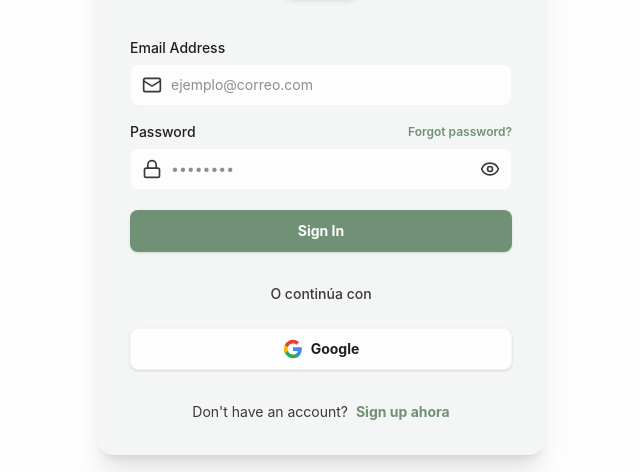
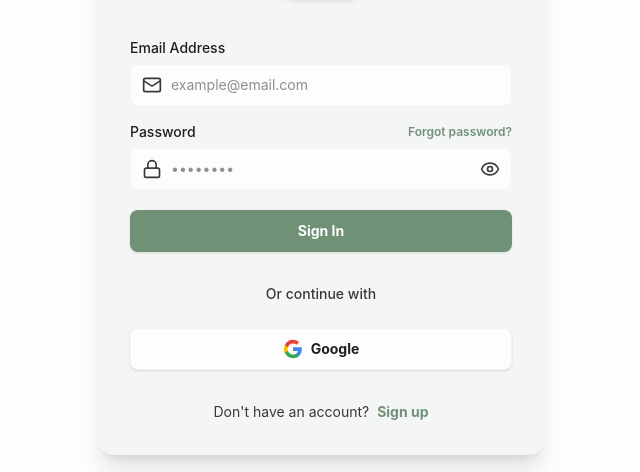
Before and after one commit to manuel-deleon/daily-games-hub, a React (Vite) app: page /login in a window 1280 px wide. Shown: the part 238-710 px from the top of the page, without its empty margins (319-959 px from the left). Built offline with nearby package versions, Linux system fonts and the light colour scheme; no server answers.

Commit message:
fix(v2): properly apply Phase 1 bugfixes

```diff
--- a/src/components/Auth.tsx
+++ b/src/components/Auth.tsx
@@ -147,7 +147,7 @@ export function Auth() {
                   autoComplete="email"
                   required
                   className="block w-full pl-10 pr-3 py-2.5 border bg-background border-border rounded-lg text-foreground focus:outline-none focus:ring-2 focus:ring-primary focus:border-transparent transition-all sm:text-sm"
-                  placeholder="ejemplo@correo.com"
+                  placeholder="example@email.com"
                   value={email}
                   onChange={(e) => setEmail(e.target.value)}
                 />
@@ -212,7 +212,7 @@ export function Auth() {
               {isLoading ? (
                 <Loader2 className="w-5 h-5 animate-spin" />
               ) : isResettingPassword ? (
-                'Enviar correo de recuperación'
+                'Send recovery email'
               ) : isLogin ? (
                 'Sign In'
               ) : (
@@ -229,7 +229,7 @@ export function Auth() {
                 <div className="w-full border-t border-border" />
               </div>
               <div className="relative flex justify-center text-sm">
-                <span className="px-3 bg-card text-muted-foreground font-medium">O continúa con</span>
+                <span className="px-3 bg-card text-muted-foreground font-medium">Or continue with</span>
               </div>
             </div>
 
@@ -282,7 +282,7 @@ export function Auth() {
                 onClick={() => setIsLogin(!isLogin)}
                 className="font-bold text-primary hover:opacity-80 transition-colors ml-1"
               >
-                {isLogin ? "Sign up ahora" : "Sign in"}
+                {isLogin ? "Sign up" : "Sign in"}
               </button>
             </p>
           )}
--- a/src/components/Layout.tsx
+++ b/src/components/Layout.tsx
@@ -15,7 +15,7 @@ export function Layout() {
   const [toastMessage, setToastMessage] = useState<string | null>(null);
 
   useEffect(() => {
-    async function loadProfile() {
+    const loadProfile = async () => {
       const { data: { session } } = await supabase.auth.getSession();
       if (!session) {
         navigate('/login');
@@ -35,6 +35,17 @@ export function Layout() {
 
     loadProfile();
   }, [navigate]);
+
+  useEffect(() => {
+    const handleProfileUpdated = async () => {
+      const { data: { session } } = await supabase.auth.getSession();
+      if (!session) return;
+      const { data, error } = await supabase.from('profiles').select('*').eq('id', session.user.id).single();
+      if (!error && data) setProfile(data);
+    };
+    window.addEventListener('profileUpdated', handleProfileUpdated);
+    return () => window.removeEventListener('profileUpdated', handleProfileUpdated);
+  }, []);
 
   useEffect(() => {
     if (!profile) return;
--- a/src/pages/Dashboard.tsx
+++ b/src/pages/Dashboard.tsx
@@ -4,6 +4,13 @@ import { Flame, Play, CheckCircle2, Circle, Plus, X, Loader2, Pencil, Trash2, Ga
 import type { Game } from '../types';
 
 export function Dashboard() {
+  // Helper for consistent local date string
+  const getLocalDateStr = (d: Date) => {
+    const y = d.getFullYear();
+    const m = String(d.getMonth() + 1).padStart(2, '0');
+    const day = String(d.getDate()).padStart(2, '0');
+    return `${y}-${m}-${day}`;
+  };
   // Helper to get logo or favicon
   const getGameLogo = (game: any) => {
     const url = game.custom_logo_url || game.global_games?.logo_url;
@@ -93,6 +100,7 @@ export function Dashboard() {
 
       setEditingGame(null);
       await loadData();
+        window.dispatchEvent(new Event('profileUpdated'));
     } catch (err: any) {
       setAddError(err.message || 'Error updating game.');
     } finally {
@@ -108,6 +116,7 @@ export function Dashboard() {
     const { error } = await supabase.from('user_games').delete().eq('id', game.id);
     if (!error) {
       await loadData();
+        window.dispatchEvent(new Event('profileUpdated'));
     }
   };
 
@@ -130,7 +139,7 @@ export function Dashboard() {
     }
 
     // Fetch Progress
-    const today = new Date().toISOString().split('T')[0];
+    const today = getLocalDateStr(new Date());
     const { data: progressData, error: progressError } = await supabase
       .from('daily_progress')
       .select('game_id')
@@ -146,7 +155,7 @@ export function Dashboard() {
     // Fetch Weekly Progress
     const weekAgo = new Date();
     weekAgo.setDate(weekAgo.getDate() - 7);
-    const weekAgoStr = weekAgo.toISOString().split('T')[0];
+    const weekAgoStr = getLocalDateStr(weekAgo);
 
     const { data: weekData } = await supabase
       .from('daily_progress')
@@ -189,6 +198,7 @@ export function Dashboard() {
       });
       if (!error) {
         await loadData();
+        window.dispatchEvent(new Event('profileUpdated'));
       } else {
         console.error("Error undoing:", error);
       }
@@ -199,6 +209,7 @@ export function Dashboard() {
 
       if (!error) {
         await loadData();
+        window.dispatchEvent(new Event('profileUpdated'));
       } else {
         console.error("Error marcando completado:", error);
       }
@@ -327,6 +338,7 @@ const handleAddGame = async (e: React.FormEvent) => {
       setNewGameColor('#709176');
       setLogoFile(null);
       await loadData();
+        window.dispatchEvent(new Event('profileUpdated'));
       setIsAddModalOpen(false);
     } catch (err: any) {
       setAddError(err.message || 'Error adding game.');
@@ -376,7 +388,7 @@ return (
   const getDayStatus = (offsetFromToday: number) => {
     const d = new Date();
     d.setDate(d.getDate() - offsetFromToday);
-    const dStr = d.toISOString().split('T')[0];
+    const dStr = getLocalDateStr(d);
     const completedCount = weeklyProgress[dStr] || 0;
 
     // Si es hoy, exigimos que complete todos. Si es en el pasado, con que haya completado al menos 1 lo mostramos verde
@@ -600,6 +612,7 @@ return (
                           await supabase.from('user_games').insert({ user_id: session.user.id, global_game_id: gId });
 
                           await loadData();
+        window.dispatchEvent(new Event('profileUpdated'));
                         }
                       } finally {
                         setAddingRec(null);
```
